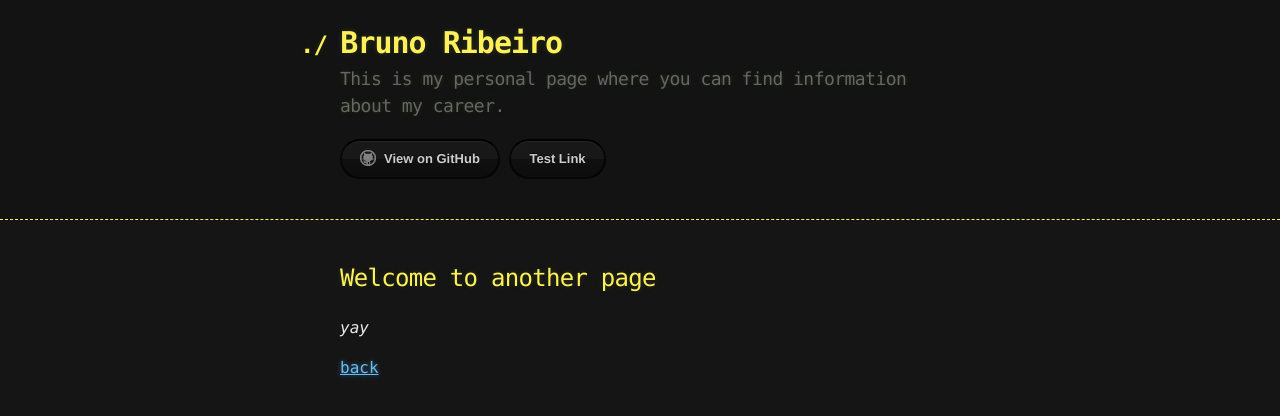
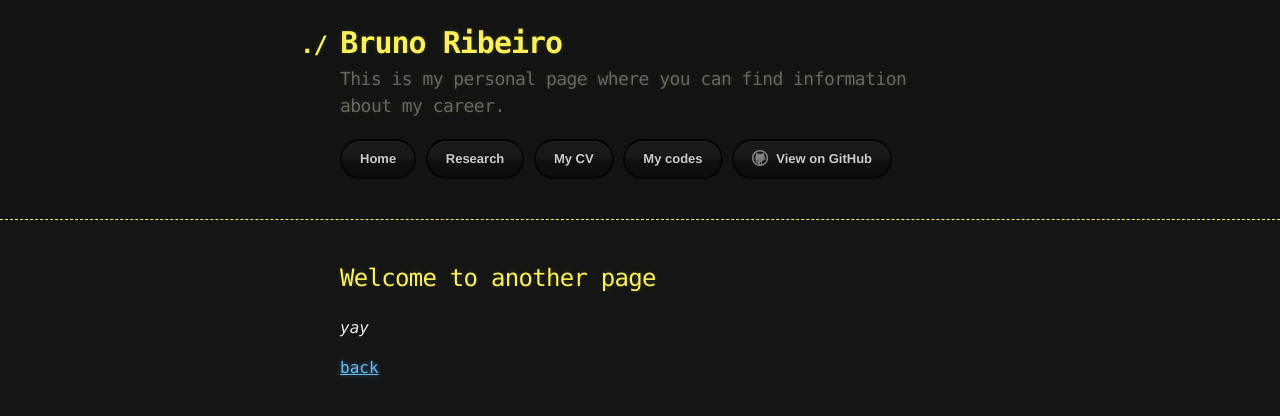
Before and after one commit to AfonsoV/AfonsoV.github.io, a Jekyll site: the page built from developed-codes.md, in a window 1280 px wide. Shown: the top 416 px of the page. Built offline with Jekyll 4.4.1, drawn with Linux system fonts in a browser that asks for light colours; our own code applies the rules of GitHub Pages for plain Markdown files.

Commit message:
Added new page placeholders

```diff
--- a/_layouts/default.html
+++ b/_layouts/default.html
@@ -17,12 +17,11 @@
         <h2>{{ site.description | default: site.github.project_tagline }}</h2>
 
         <section id="downloads">
-          {% if site.show_downloads %}
-            <a href="{{ site.github.zip_url }}" class="btn">Download as .zip</a>
-            <a href="{{ site.github.tar_url }}" class="btn">Download as .tar.gz</a>
-          {% endif %}
+          <a href="index" class="btn">Home</a>
+          <a href="research-interests" class="btn">Research</a>
+          <a href="curriculum-vitae" class="btn">My CV</a>
+          <a href="developed-code" class="btn">My codes</a>
           <a href="{{ site.github.repository_url }}" class="btn btn-github"><span class="icon"></span>View on GitHub</a>
-          <a href="another-page" class="btn">Test Link</a>
         </section>
       </div>
     </header>
```
Also changed, not shown: curriculum-vitae.md (added, +7 -0 lines), research-interests.md (added, +7 -0 lines), developed-codes.md (renamed from another-page.md).
